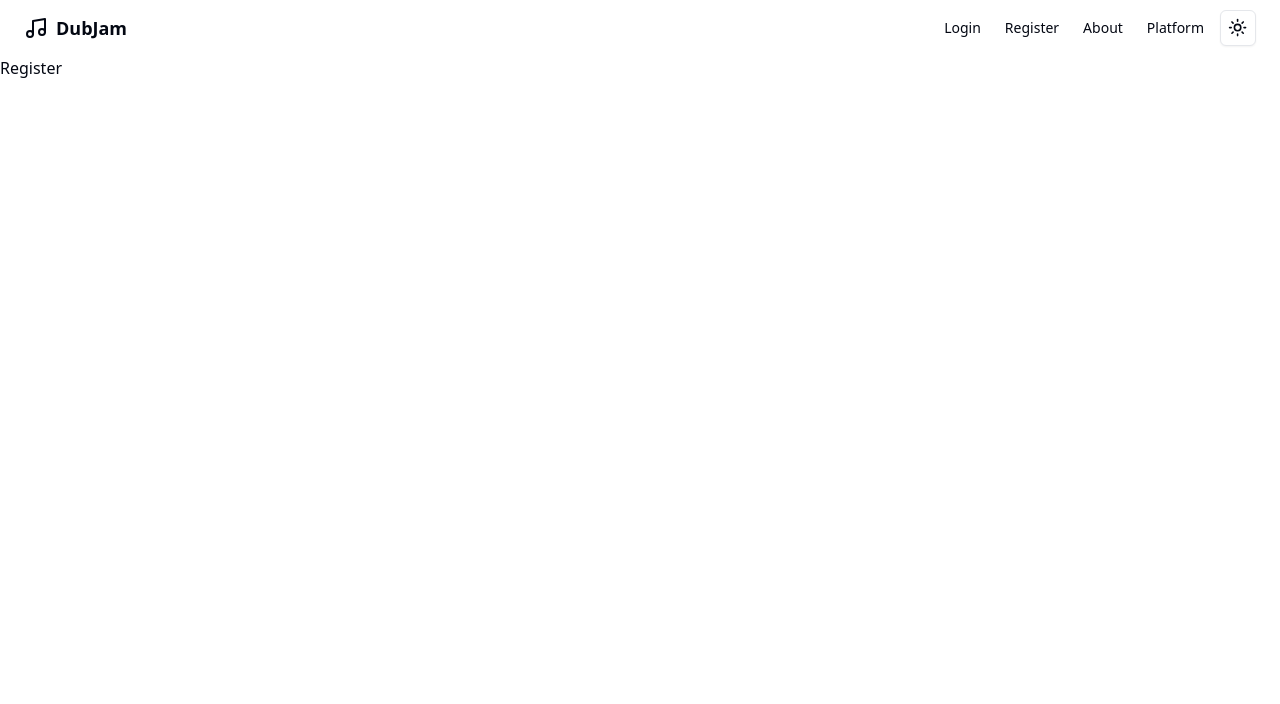
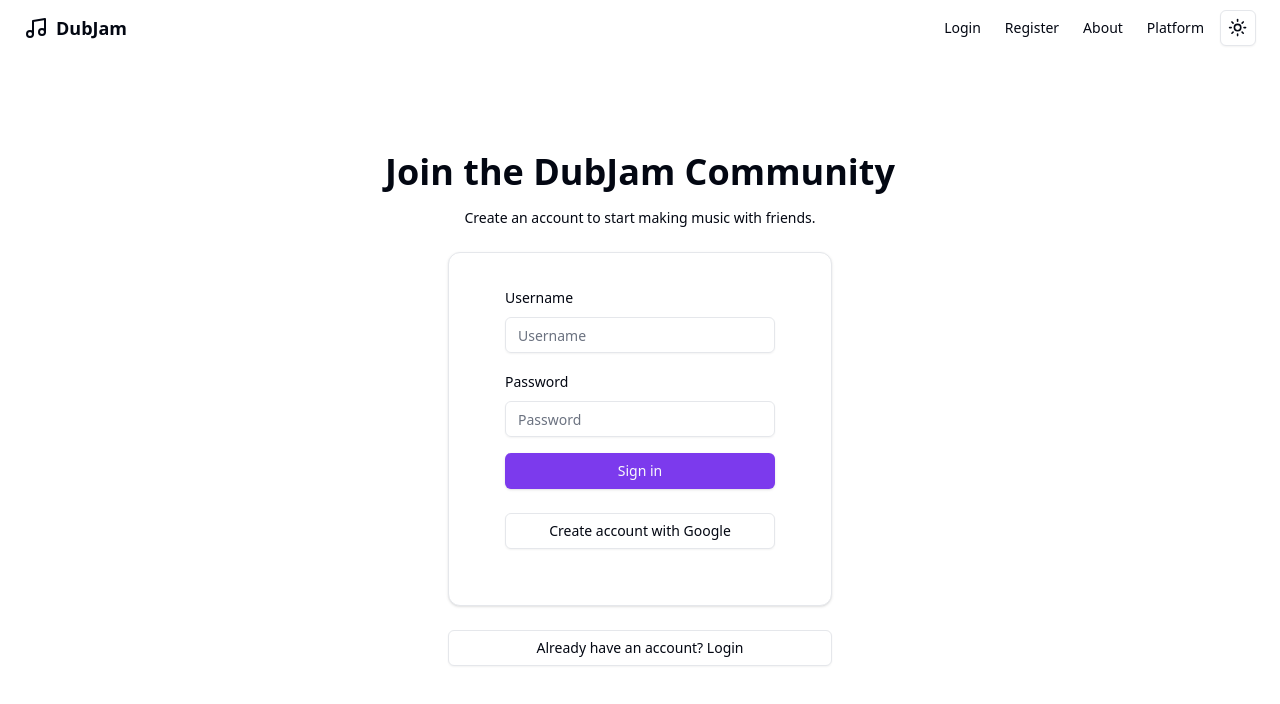
Before and after one commit to Nyumat/dubhacks, a React (Vite) app in the folder client/: page /register in a window 1280 px wide. Shown: the top 704 px of the page. Built offline with nearby package versions, Linux system fonts and the light colour scheme.

Commit message:
auth pages

```diff
--- a/client/src/App.tsx
+++ b/client/src/App.tsx
@@ -1,7 +1,9 @@
-import { Route, Routes } from 'react-router-dom'
-import { Navbar } from './(misc)/navbar'
-import Landing from './pages/landing/landing-page'
+import { Route, Routes } from 'react-router-dom';
+import { Navbar } from './(misc)/navbar';
 import About from './pages/about/about';
+import Login from './pages/auth/login';
+import Register from './pages/auth/register';
+import Landing from './pages/landing/landing-page';
 
 export default function App() {
     return (
@@ -11,8 +13,8 @@ export default function App() {
                 <Route path="/" element={<Landing />} />
                 <Route path="/platform" element={<Platform />} />
                 <Route path="/about" element={<About />} />
-                <Route path="/login" element={<h1>Login</h1>} />
-                <Route path="/register" element={<h1>Register</h1>} />
+                <Route path="/login" element={<Login />} />
+                <Route path="/register" element={<Register />} />
                 <Route path="*" element={<h1>Not Found</h1>} />
             </Routes>
         </>
--- /dev/null
+++ b/client/src/pages/auth/login.tsx
@@ -0,0 +1,41 @@
+import { Button } from "@/components/ui/button"
+import { Card, CardContent, CardFooter } from "@/components/ui/card"
+import { Input } from "@/components/ui/input"
+import { Label } from "@/components/ui/label"
+import { Link } from "react-router-dom"
+
+export default function Login() {
+    return (
+        <div className="bg-gray-1000 min-h-screen flex flex-col items-center py-12 sm:py-24">
+            <div className="space-y-4 text-center">
+                <div className="text-4xl font-bold">Welcome back to DubJam!</div>
+                <div className="text-sm">Sign in to access your account.</div>
+            </div>
+            <Card className="w-full max-w-sm p-8 my-6">
+                <CardContent className="space-y-4">
+                    <div className="space-y-2">
+                        <Label htmlFor="username">Username</Label>
+                        <Input id="username" placeholder="Username" required />
+                    </div>
+                    <div className="space-y-2">
+                        <Label htmlFor="password">Password</Label>
+                        <Input id="password" type="password" placeholder="Password" required />
+                    </div>
+                    <Button className="w-full">Sign in</Button>
+                </CardContent>
+                <CardFooter>
+                    <Button variant="outline" className="w-full">
+                        Sign in with Google
+                    </Button>
+                </CardFooter>
+            </Card>
+            <div className="grid gap-4 w-full max-w-sm">
+                <Link to="/register" className="w-full">
+                    <Button variant="outline" className="w-full">
+                        Don't have an account? Register
+                    </Button>
+                </Link>
+            </div>
+        </div>
+    )
+}
--- /dev/null
+++ b/client/src/pages/auth/register.tsx
@@ -0,0 +1,41 @@
+import { Button } from "@/components/ui/button"
+import { Card, CardContent, CardFooter } from "@/components/ui/card"
+import { Input } from "@/components/ui/input"
+import { Label } from "@/components/ui/label"
+import { Link } from "react-router-dom"
+
+export default function Register() {
+    return (
+        <div className="bg-gray-1000 min-h-screen flex flex-col items-center py-12 sm:py-24">
+            <div className="space-y-4 text-center">
+                <div className="text-4xl font-bold">Join the DubJam Community</div>
+                <div className="text-sm">Create an account to start making music with friends.</div>
+            </div>
+            <Card className="w-full max-w-sm p-8 my-6">
+                <CardContent className="space-y-4">
+                    <div className="space-y-2">
+                        <Label htmlFor="username">Username</Label>
+                        <Input id="username" placeholder="Username" required />
+                    </div>
+                    <div className="space-y-2">
+                        <Label htmlFor="password">Password</Label>
+                        <Input id="password" type="password" placeholder="Password" required />
+                    </div>
+                    <Button className="w-full">Sign in</Button>
+                </CardContent>
+                <CardFooter>
+                    <Button variant="outline" className="w-full">
+                        Create account with Google
+                    </Button>
+                </CardFooter>
+            </Card>
+            <div className="grid gap-4 w-full max-w-sm">
+                <Link to="/login" className="w-full">
+                    <Button variant="outline" className="w-full">
+                        Already have an account? Login
+                    </Button>
+                </Link>
+            </div>
+        </div>
+    )
+}
```
